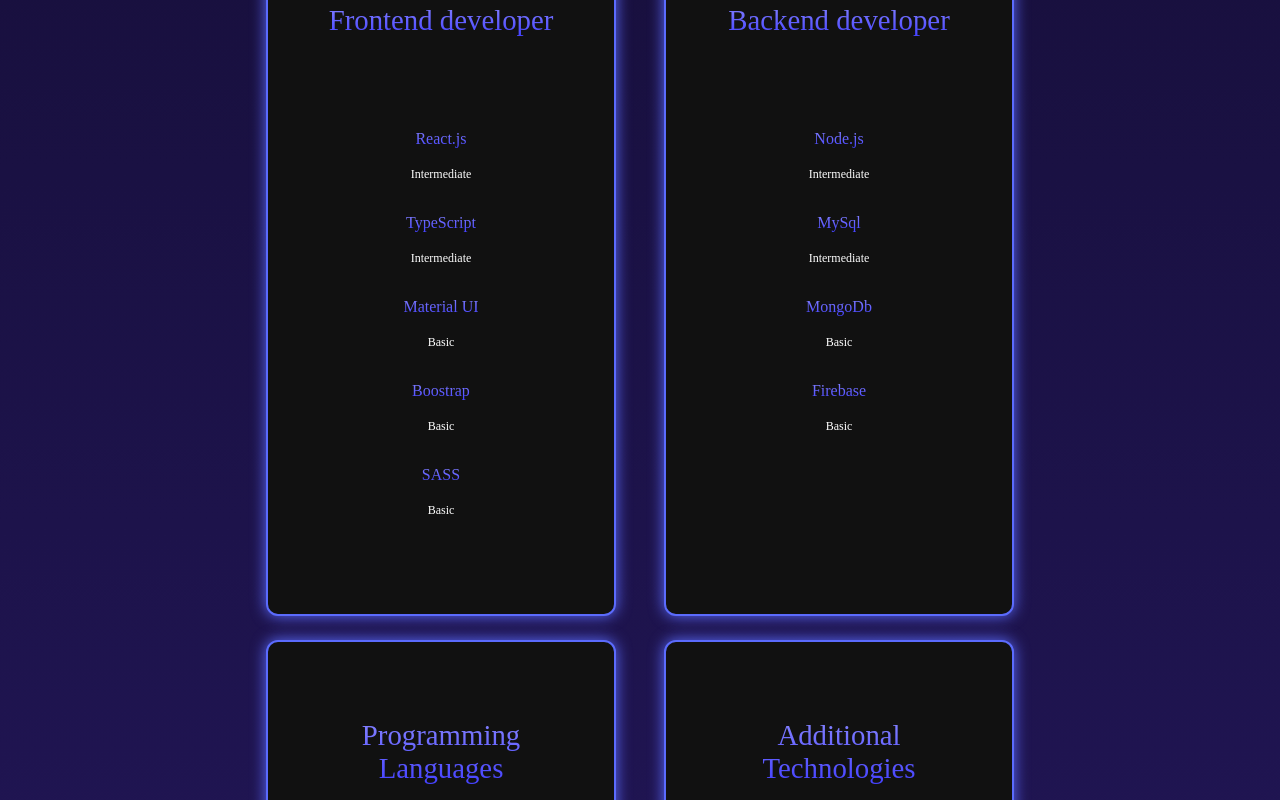
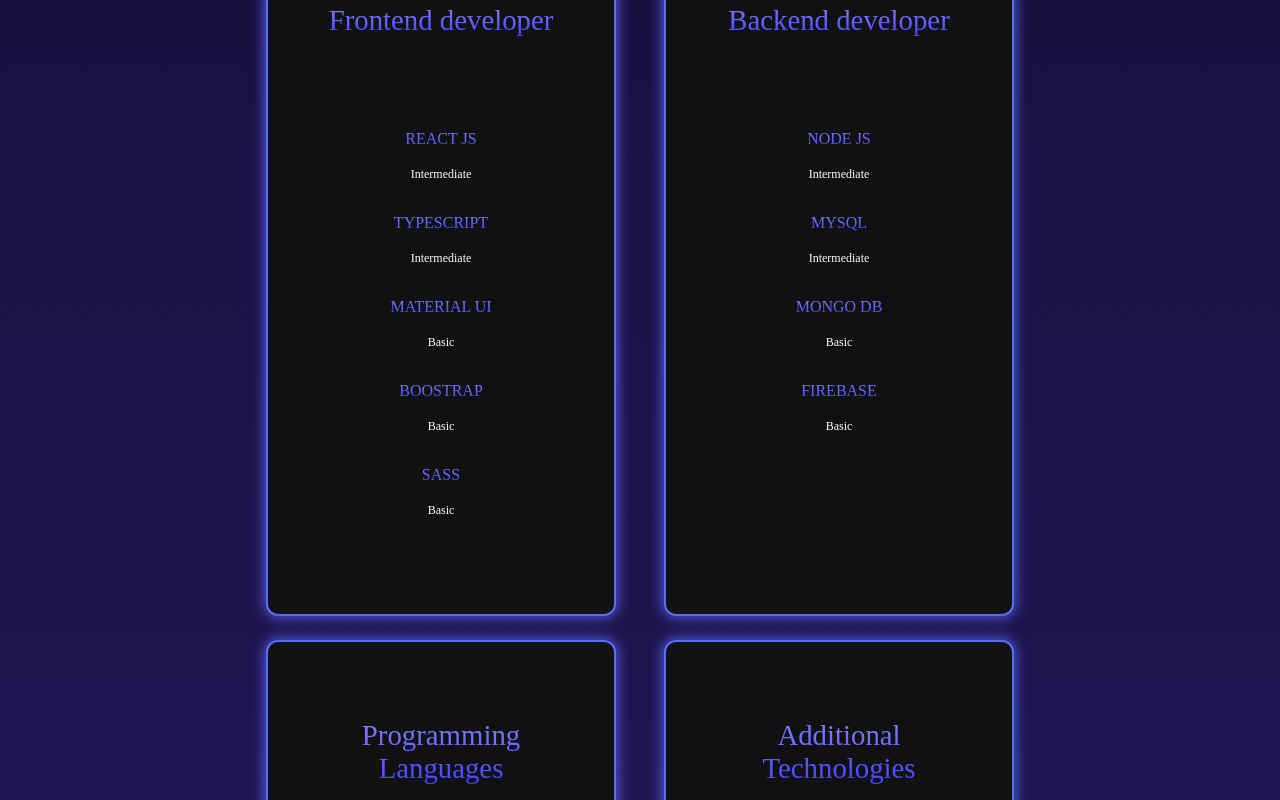
Before and after one commit to DontStopPrograming/portfolio2024, a React (Vite) app: page / in a window 1280 px wide. Shown: the part 2820-3620 px from the top of the page. Built offline with nearby package versions, Linux system fonts and the light colour scheme.

Commit message:
correction of skills

```diff
--- a/src/components/skills/Backend.jsx
+++ b/src/components/skills/Backend.jsx
@@ -12,7 +12,7 @@ export const Backend = () => {
 
                     <div className = 'skills__subdata'>
 
-                        <h3 className = 'skills__name'> Node.js </h3>
+                        <h3 className = 'skills__name'> NODE JS </h3>
                         <span className = 'skills__level'> Intermediate </span>
                     </div>
                     </div>
@@ -21,7 +21,7 @@ export const Backend = () => {
                     <i className ='bx bx-badge-check'></i>
 
                     <div className = 'skills__subdata'>
-                        <h3 className = 'skills__name'> MySql </h3>
+                        <h3 className = 'skills__name'> MYSQL </h3>
                         <span className = 'skills__level'> Intermediate </span>
                     </div>
                     </div>
@@ -30,7 +30,7 @@ export const Backend = () => {
                     <i className ='bx bx-badge-check' ></i>
 
                     <div className = 'skills__subdata'>
-                        <h3 className = 'skills__name'> MongoDb </h3>
+                        <h3 className = 'skills__name'> MONGO DB </h3>
                         <span className = 'skills__level'> Basic </span>
                     </div>
                     </div>
@@ -39,7 +39,7 @@ export const Backend = () => {
                     <i className ='bx bx-badge-check'></i>
 
                     <div className = 'skills__subdata'>
-                        <h3 className = 'skills__name'> Firebase </h3>
+                        <h3 className = 'skills__name'> FIREBASE </h3>
                         <span className = 'skills__level'> Basic </span>
                     </div>
                     </div>
--- a/src/components/skills/Frontend.jsx
+++ b/src/components/skills/Frontend.jsx
@@ -13,7 +13,7 @@ export const Frontend = () => {
                     <i className ='bx bx-badge-check' ></i>
 
                     <div>
-                        <h3 className = 'skills__name'> React.js </h3>
+                        <h3 className = 'skills__name'> REACT JS </h3>
                         <span className = 'skills__level'> Intermediate </span>
                     </div>
                     </div>
@@ -22,7 +22,7 @@ export const Frontend = () => {
                     <i className ='bx bx-badge-check' ></i>
 
                     <div>
-                        <h3 className = 'skills__name'> TypeScript </h3>
+                        <h3 className = 'skills__name'> TYPESCRIPT </h3>
                         <span className = 'skills__level'> Intermediate </span>
                     </div>
                     </div>
@@ -31,7 +31,7 @@ export const Frontend = () => {
                     <i className ='bx bx-badge-check' ></i>
 
                     <div>
-                        <h3 className = 'skills__name'> Material UI </h3>
+                        <h3 className = 'skills__name'> MATERIAL UI </h3>
                         <span className = 'skills__level'> Basic </span>
                     </div>
                     </div>
@@ -40,7 +40,7 @@ export const Frontend = () => {
                     <i className ='bx bx-badge-check' ></i>
 
                     <div>
-                        <h3 className = 'skills__name'> Boostrap </h3>
+                        <h3 className = 'skills__name'> BOOSTRAP </h3>
                         <span className = 'skills__level'> Basic </span>
                     </div>
                     </div>
--- a/src/components/skills/Languages.jsx
+++ b/src/components/skills/Languages.jsx
@@ -32,7 +32,7 @@ export const Languages = () => {
                     <i className ='bx bx-badge-check' ></i>
 
                     <div>
-                        <h3 className = 'skills__name'> PHP </h3>
+                        <h3 className = 'skills__name'> PHP8 </h3>
                         <span className = 'skills__level'> Intermediate</span>
                     </div>
                     </div>
```
